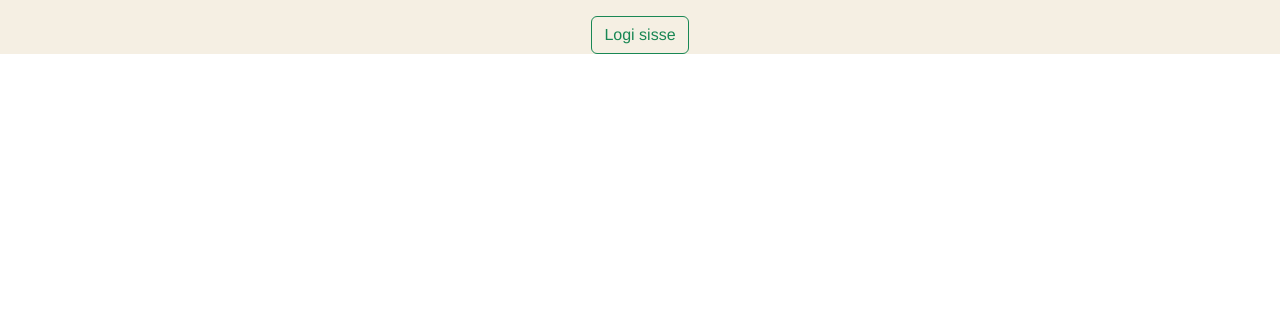
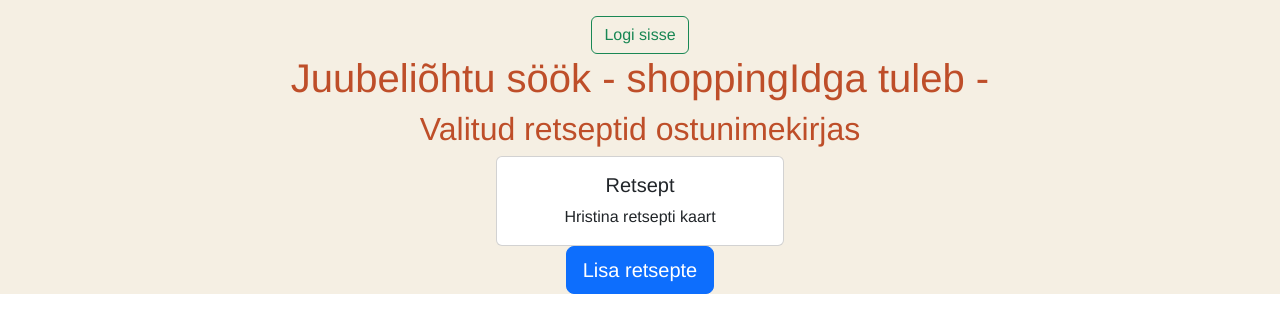
Before and after one commit to Ekoorits/sr8front, a Vue app: page /shopping-recipes in a window 1280 px wide. Before the commit this address had no page. Shown: the top 332 px of the page. Built offline with nearby package versions, Linux system fonts and the light colour scheme.

Commit message:
ShoppingRecipesView.vue ui finished but wip

```diff
--- a/src/App.vue
+++ b/src/App.vue
@@ -16,14 +16,14 @@
       <div class="col-auto">
         <div class="row">
           <div class="col-auto">
-            <SmallButton label="Lisa retsept"/>
+            <SmallButton label="Lisa retsept" @event-button-is-pressed="toRecipeDetailsView"/>
           </div>
           <div class="col-auto">
             <SmallButton v-if="!isMyRecipesView" label="Minu retseptid" @event-button-is-pressed="toMyRecipesView"/>
             <SmallButton v-else label="Kodu" @event-button-is-pressed="toHomeView"/>
           </div>
           <div class="col-auto">
-            <SmallButton label="Ostunimekirjad"/>
+            <SmallButton label="Ostunimekirjad" @event-button-is-pressed="toShoppingLists"/>
           </div>
         </div>
       </div>
@@ -49,6 +49,7 @@ import NewUserModal from "@/components/modal/custom/NewUserModal.vue";
 import router from "@/router";
 import SmallButton from "@/components/buttons/SmallButton.vue";
 import navigationService from "@/services/NavigationService";
+import NavigationService from "@/services/NavigationService";
 
 export default {
   name: 'App',
@@ -84,8 +85,17 @@ export default {
       navigationService.navigateToMyRecipesView()
     },
     toHomeView() {
-      navigationService.navigateToHomeViewUserLoggedIn()
+      NavigationService.navigateToHomeView()
     },
+
+    toShoppingLists() {
+      NavigationService.navigateToShoppingListsView()
+    },
+
+    toRecipeDetailsView() {
+      NavigationService.navigateToRecipeDetailsView()
+    },
+
     handleUserLogout() {
       sessionStorage.clear();
       this.isLoggedIn = false;
--- a/src/router/index.js
+++ b/src/router/index.js
@@ -8,6 +8,7 @@ import MyRecipesView from "@/views/MyRecipesView.vue";
 import RecipeView from "@/views/RecipeView.vue";
 import ShoppingListsView from "@/views/ShoppingListsView.vue";
 import ShoppingListView from "@/views/ShoppingListView.vue";
+import ShoppingRecipesView from "@/views/ShoppingRecipesView.vue";
 
 const routes = [
     {
@@ -56,9 +57,9 @@ const routes = [
         component: ShoppingListView
     },
     {
-        path: '/shopping-list',
-        name: 'shoppingListRoute',
-        component: ShoppingListView
+        path: '/shopping-recipes',
+        name: 'shoppingRecipesRoute',
+        component: ShoppingRecipesView
     }
 ]
 
--- a/src/services/NavigationService.js
+++ b/src/services/NavigationService.js
@@ -18,6 +18,10 @@ export default {
         router.push({name: 'notAuthorizedRoute'})
     },
 
+    navigateToRecipeDetailsView(){
+        router.push({name: 'recipeDetailsRoute'})
+    },
+
     navigateToAddIngredientView() {
         router.push({name: 'recipeIngredientRoute'})
     },
@@ -34,4 +38,16 @@ export default {
         router.push({name: 'recipeRoute', params: {recipeId: recipeId}})
     },
 
+    navigateToShoppingListsView() {
+        router.push({name: 'shoppingListsRoute'})
+    },
+
+    navigateToShoppingListView() {
+        router.push({name: 'shoppingListRoute'})
+    },
+
+    navigateToShoppingRecipesView() {
+        router.push({name: 'shoppingRecipesRoute'})
+    },
+
 }
--- a/src/views/ShoppingRecipesView.vue
+++ b/src/views/ShoppingRecipesView.vue
@@ -2,25 +2,48 @@
   <div class="container text-center">
     <div class="row">
       <div class="col">
-        Column
-      </div>
-      <div class="col">
-        <h1> WIP - SHOPPING RECIPES VIEW</h1>
-      </div>
-      <div class="col">
-        Column
+        <h1>Juubeliõhtu söök - shoppingIdga tuleb - </h1>
+        <h2>Valitud retseptid ostunimekirjas</h2>
       </div>
     </div>
+
+    <div class="row justify-content-center">
+      <div class="col-auto">
+        <div class="card" style="width: 18rem;">
+          <div class="card-body">
+            <h5 class="card-title">Retsept</h5>
+            <p class="card-text">Hristina retsepti kaart</p>
+          </div>
+        </div>
+      </div>
+    </div>
+
+    <div class="row">
+      <div class="col">
+        <SmallButton label="Lisa retsepte" @event-button-is-pressed="navigateToSearch"/>
+      </div>
+    </div>
+
   </div>
 </template>
 
 <script>
+import SmallButton from "@/components/buttons/SmallButton.vue";
+import NavigationService from "@/services/NavigationService";
+
 export default {
   name: 'ShoppingRecipesView',
+  components: {SmallButton},
   data() {
     return {}
   },
-  methods: {},
+  methods: {
+
+    navigateToSearch() {
+      NavigationService.navigateToSearchView();
+    }
+
+  },
   mounted() {
   }
 }
```
